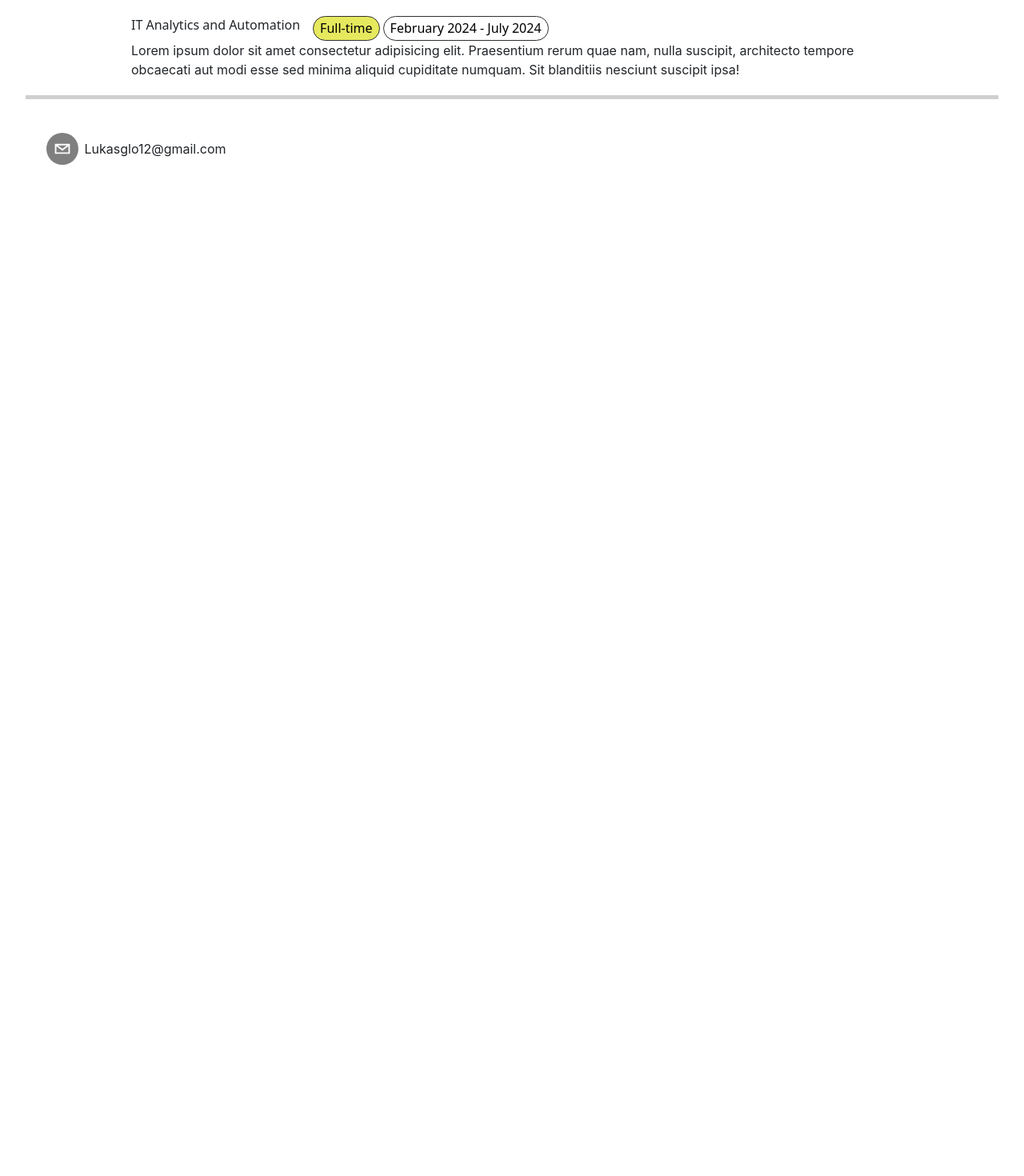
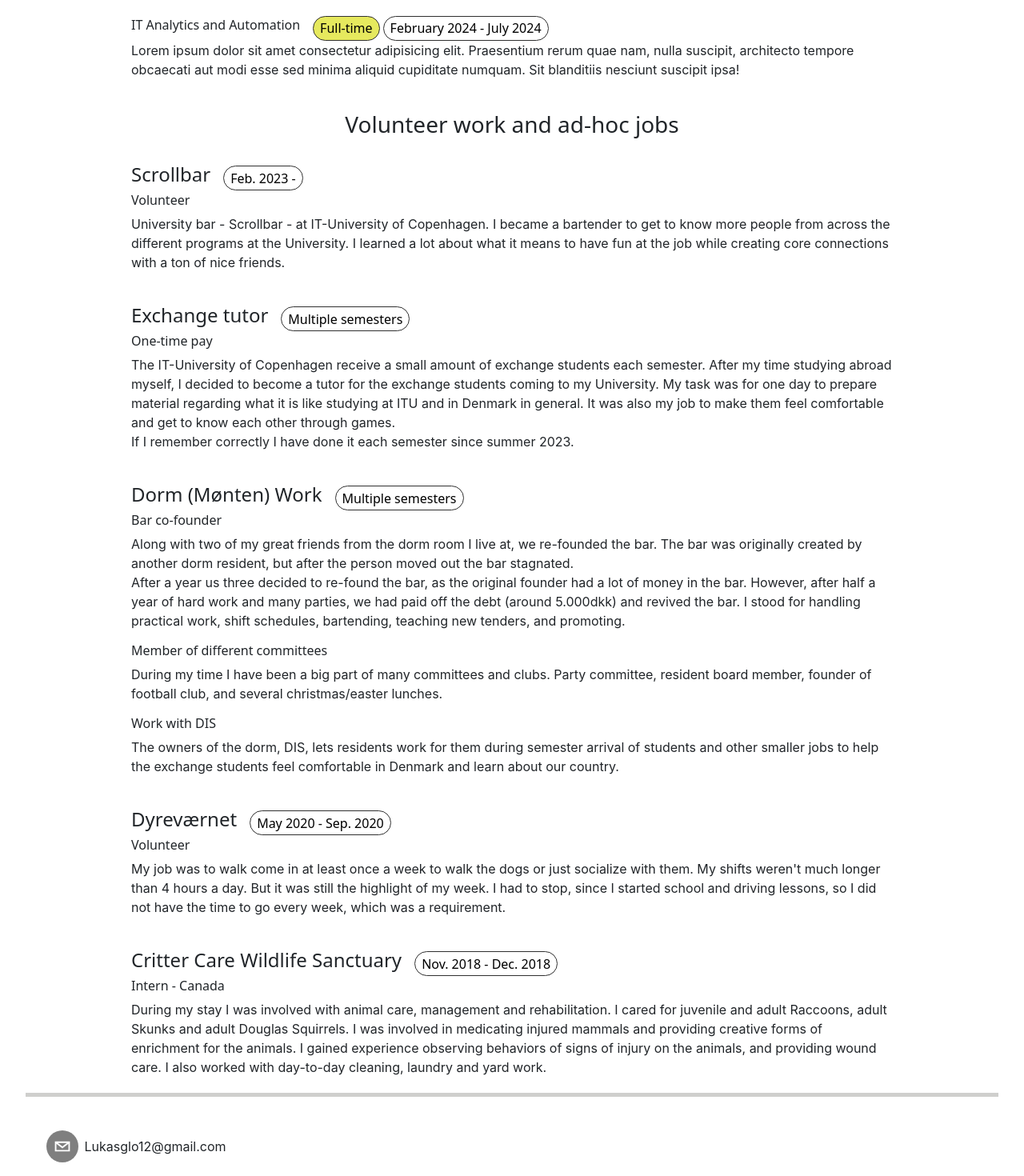
Before and after one commit to lubrozz/lukas-portfolio, a React (Vite) app: page /#/ in a window 1280 px wide. Shown: the part 1500-2970 px from the top of the page at 80% size. Before the commit the page ends 1732 px from the top, so only its background shows below. Built offline with nearby package versions, Linux system fonts and the light colour scheme.

Commit message:
Added volunteer experiences section

```diff
--- a/src/Pages/home.tsx
+++ b/src/Pages/home.tsx
@@ -2,6 +2,7 @@ import MainLayout from "../Layout/MainLayout";
 import AboutMe from "../components/AboutMe";
 import WorkExperience from "../components/WorkExperience";
 import QuickAbout from "../components/QuickAbout";
+import VolunteerExperience from "../components/VolunteerExperience";
 
 /**
  * --------The Alert--------
@@ -37,6 +38,8 @@ function Home() {
       <AboutMe />
       <br />
       <WorkExperience />
+      <br />
+      <VolunteerExperience />
     </MainLayout>
   );
 }
--- /dev/null
+++ b/src/components/VolunteerExperience.tsx
@@ -0,0 +1,128 @@
+const VolunteerExperience = () => {
+  return (
+    <>
+      <section id="Volunteer-work-and-ad-hoc-jobs">
+        <h3>Volunteer work and ad-hoc jobs</h3>
+        <br />
+        <div className="left-align" id="Scrollbar">
+          <div>
+            <div className="inline-display">
+              <h4>Scrollbar</h4>
+            </div>
+            <div className="inline-display badge-date">Feb. 2023 -</div>
+          </div>
+          <h6>Volunteer</h6>
+          <p>
+            University bar - Scrollbar - at IT-University of Copenhagen. I
+            became a bartender to get to know more people from across the
+            different programs at the University. I learned a lot about what it
+            means to have fun at the job while creating core connections with a
+            ton of nice friends.
+          </p>
+        </div>
+
+        <br />
+        <div className="left-align" id="ExchangeTutor">
+          <div>
+            <div className="inline-display">
+              <h4>Exchange tutor</h4>
+            </div>
+            <div className="inline-display badge-date">Multiple semesters</div>
+          </div>
+          <h6>One-time pay</h6>
+          <p>
+            The IT-University of Copenhagen receive a small amount of exchange
+            students each semester. After my time studying abroad myself, I
+            decided to become a tutor for the exchange students coming to my
+            University. My task was for one day to prepare material regarding
+            what it is like studying at ITU and in Denmark in general. It was
+            also my job to make them feel comfortable and get to know each other
+            through games.
+            <br />
+            If I remember correctly I have done it each semester since summer
+            2023.
+          </p>
+        </div>
+
+        <br />
+        <div className="left-align" id="DormWork">
+          <div>
+            <div className="inline-display">
+              <h4>Dorm (Mønten) Work</h4>
+            </div>
+            <div className="inline-display badge-date">Multiple semesters</div>
+          </div>
+          <h6>Bar co-founder</h6>
+          <p>
+            Along with two of my great friends from the dorm room I live at, we
+            re-founded the bar. The bar was originally created by another dorm
+            resident, but after the person moved out the bar stagnated.
+            <br />
+            After a year us three decided to re-found the bar, as the original
+            founder had a lot of money in the bar. However, after half a year of
+            hard work and many parties, we had paid off the debt (around
+            5.000dkk) and revived the bar. I stood for handling practical work,
+            shift schedules, bartending, teaching new tenders, and promoting.
+          </p>
+          <h6>Member of different committees</h6>
+          <p>
+            During my time I have been a big part of many committees and clubs.
+            Party committee, resident board member, founder of football club,
+            and several christmas/easter lunches.
+          </p>
+          <h6>Work with DIS</h6>
+          <p>
+            The owners of the dorm, DIS, lets residents work for them during
+            semester arrival of students and other smaller jobs to help the
+            exchange students feel comfortable in Denmark and learn about our
+            country.
+          </p>
+        </div>
+
+        <br />
+        <div className="left-align" id="Dyreværnet">
+          <div>
+            <div className="inline-display">
+              <h4>Dyreværnet</h4>
+            </div>
+            <div className="inline-display badge-date">
+              May 2020 - Sep. 2020
+            </div>
+          </div>
+          <h6>Volunteer</h6>
+          <p>
+            My job was to walk come in at least once a week to walk the dogs or
+            just socialize with them. My shifts weren't much longer than 4 hours
+            a day. But it was still the highlight of my week. I had to stop,
+            since I started school and driving lessons, so I did not have the
+            time to go every week, which was a requirement.
+          </p>
+        </div>
+
+        <br />
+        <div className="left-align" id="Critter-care">
+          <div>
+            <div className="inline-display">
+              <h4>Critter Care Wildlife Sanctuary</h4>
+            </div>
+            <div className="inline-display badge-date">
+              Nov. 2018 - Dec. 2018
+            </div>
+          </div>
+          <h6>Intern - Canada</h6>
+          <p>
+            During my stay I was involved with animal care, management and
+            rehabilitation. I cared for juvenile and adult Raccoons, adult
+            Skunks and adult Douglas Squirrels. I was involved in medicating
+            injured mammals and providing creative forms of enrichment for the
+            animals. I gained experience observing behaviors of signs of injury
+            on the animals, and providing wound care. I also worked with
+            day-to-day cleaning, laundry and yard work.
+          </p>
+        </div>
+      </section>
+    </>
+  );
+};
+
+export default VolunteerExperience;
```
